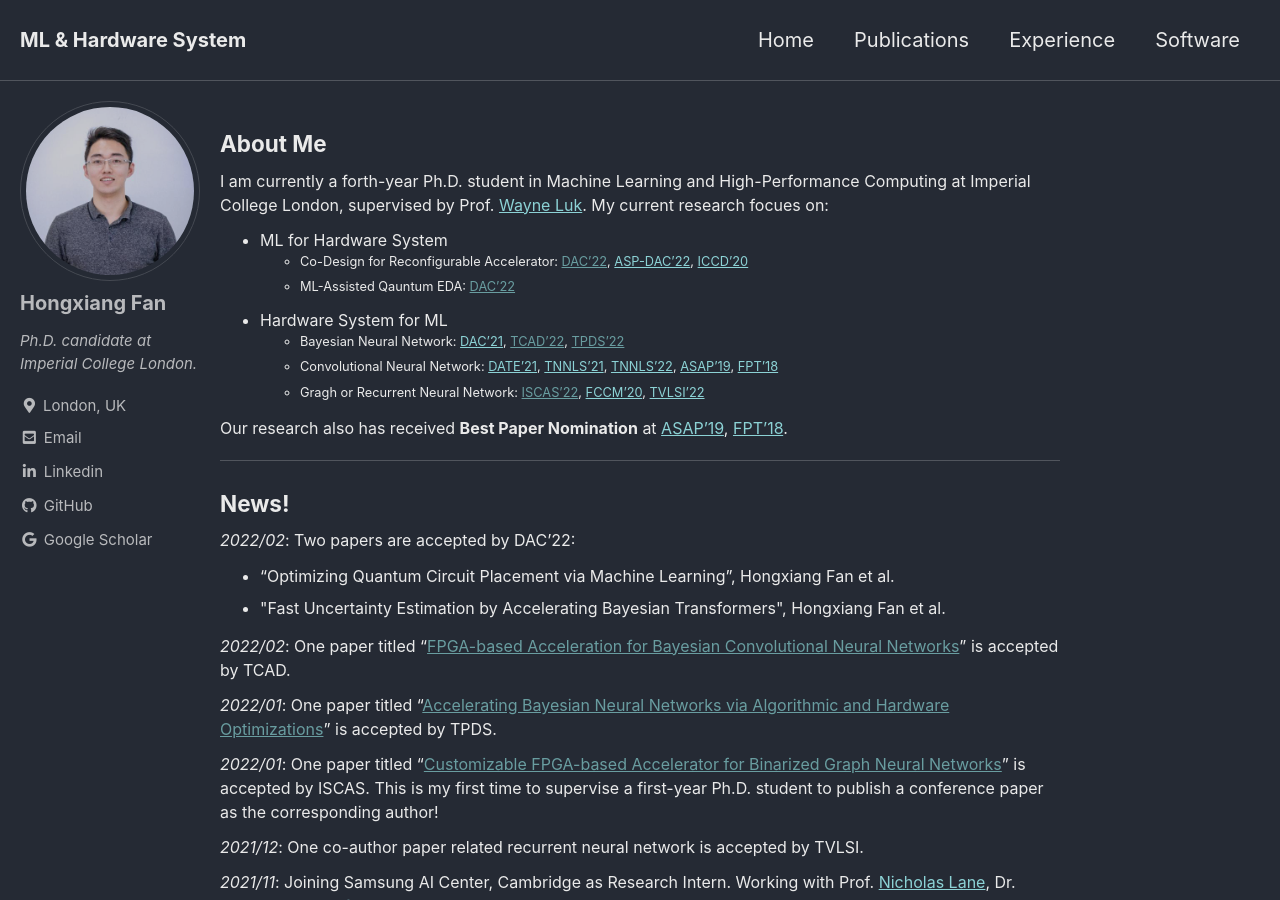
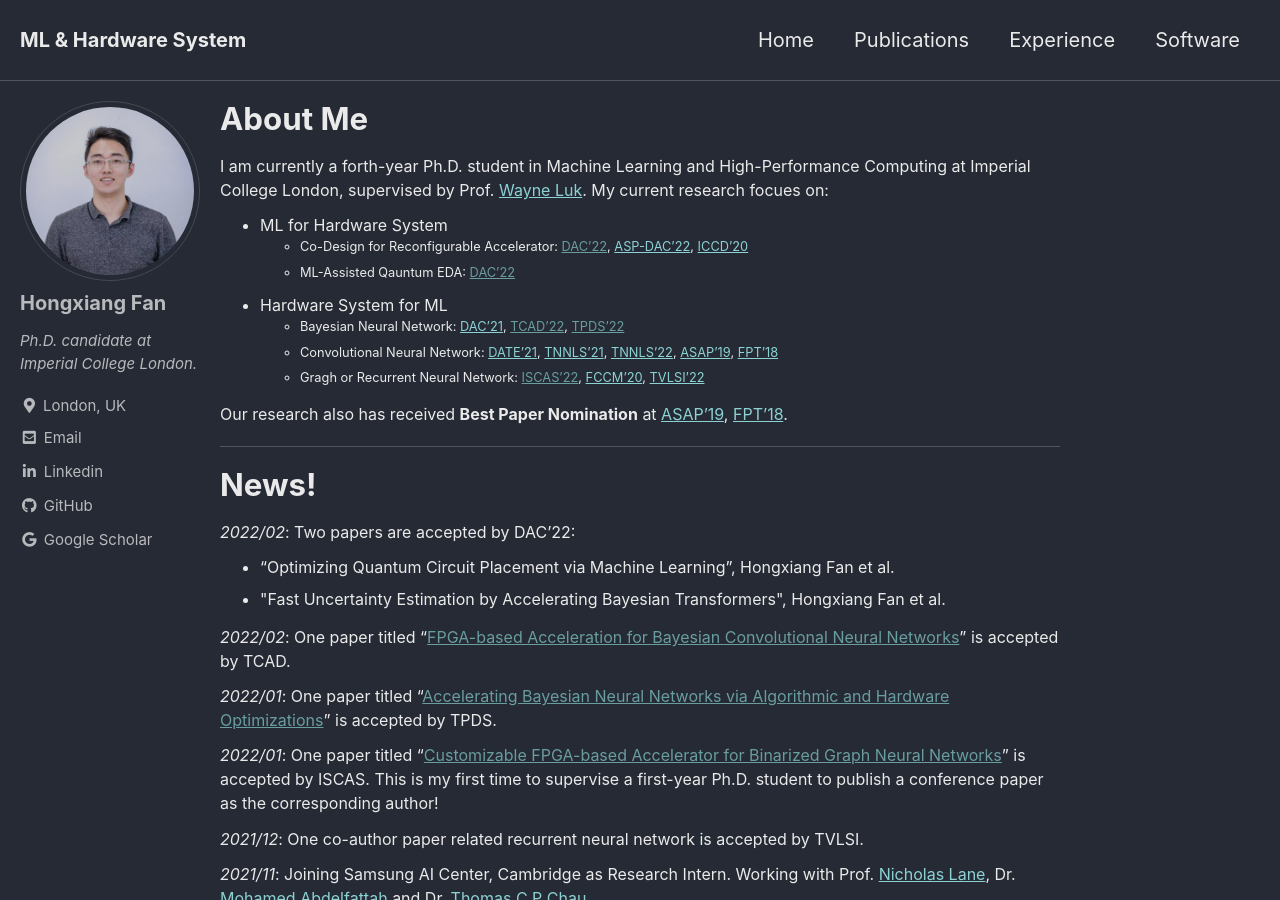
Before and after one commit to os-hxfan/os-hxfan.github.io, a Jekyll site: the page built from index.md, in a window 1280 px wide and 900 px high. Built offline with Jekyll 4.4.1, drawn with Linux system fonts in a browser that asks for light colours; cached includes are drawn as plain includes.

```diff
--- a/index.md
+++ b/index.md
@@ -4,7 +4,7 @@ author_profile: true
 order: 1
 ---
 
-### About Me
+# About Me
 
 I am currently a forth-year Ph.D. student in Machine Learning and High-Performance Computing at Imperial College London, supervised by Prof. [Wayne Luk](https://www.imperial.ac.uk/people/w.luk). My current research focues on:
 
@@ -20,7 +20,7 @@ Our research also has received **Best Paper Nomination** at [ASAP'19](https://as
 
 ___
 
-### News!
+# News!
 
 *2022/02*: Two papers are accepted by DAC'22:
 
```
